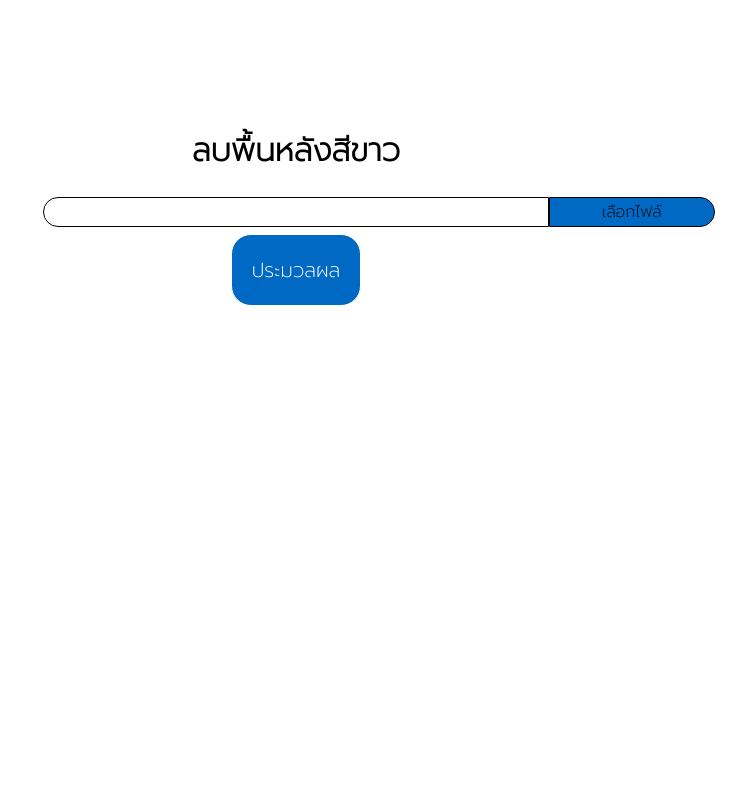
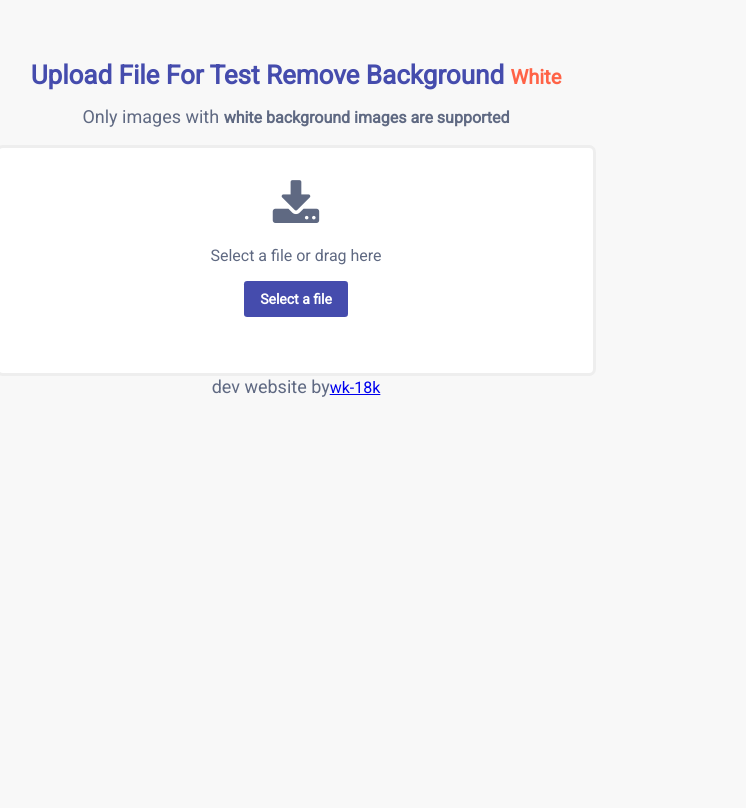
Before and after one commit to watchakorn-18k/Web-Remove-background-White, a Flask app: page / in a window 1280 px wide. Shown: the whole page, without its empty margins (344-1090 px from the left). Before the commit the page ends 305 px from the top, so only its background shows below. Run offline with Flask 2, Linux system fonts and the light colour scheme; some libraries are stand-ins or nearby versions.

Commit message:
Update UI website

```diff
--- a/app.py
+++ b/app.py
@@ -40,13 +40,6 @@ def removeImg(ImgOrinal):
     cv2.imwrite('static/test1.png', result)
     shutil.rmtree('upload')
     os.makedirs('upload')
-    # # display result, though it won't show transparency
-    # cv2.imshow("INPUT", img)
-    # cv2.imshow("GRAY", gray)
-    # cv2.imshow("MASK", mask)
-    # cv2.imshow("RESULT", result)
-    # cv2.waitKey(0)
-    # cv2.destroyAllWindows()
 
 UPLOAD_FOLDER = './upload'
 
@@ -57,9 +50,9 @@ app.config['UPLOAD_FOLDER'] = UPLOAD_FOLDER
 def upload_file():
     try:
         if request.method == 'POST':
-            if 'file1' not in request.files:
+            if 'fileUpload' not in request.files:
                 return 'there is no file1 in form!'
-            file1 = request.files['file1']
+            file1 = request.files['fileUpload']
             path = os.path.join(app.config['UPLOAD_FOLDER'], file1.filename)
             file1.save(path)
             removeImg(path)
--- /dev/null
+++ b/static/index.css
@@ -0,0 +1,207 @@
+@import url(https://maxcdn.bootstrapcdn.com/font-awesome/4.5.0/css/font-awesome.min.css);
+@import url("https://fonts.googleapis.com/css?family=Roboto");
+
+
+html,
+body,
+* {
+  box-sizing: border-box;
+  font-size: 16px;
+  font-family: "Roboto", sans-serif;
+}
+
+
+html,
+body {
+  height: 100%;
+  text-align: center;
+}
+
+body {
+  padding: 2rem;
+  background: #f8f8f8;
+}
+
+h2 {
+  font-family: "Roboto", sans-serif;
+  font-size: 26px;
+  line-height: 1;
+  color: #454cad;
+  margin-bottom: 0;
+}
+
+p {
+  font-family: "Roboto", sans-serif;
+  font-size: 18px;
+  color: #5f6982;
+}
+
+.uploader {
+  display: block;
+  clear: both;
+  margin: 0 auto;
+  width: 100%;
+  max-width: 600px;
+}
+.uploader label {
+  float: left;
+  clear: both;
+  width: 100%;
+  padding: 2rem 1.5rem;
+  text-align: center;
+  background: #fff;
+  border-radius: 7px;
+  border: 3px solid #eee;
+  transition: all 0.2s ease;
+  -webkit-user-select: none;
+     -moz-user-select: none;
+      -ms-user-select: none;
+          user-select: none;
+}
+.uploader label:hover {
+  border-color: #454cad;
+}
+.uploader label.hover {
+  border: 3px solid #454cad;
+  box-shadow: inset 0 0 0 6px #eee;
+}
+.uploader label.hover #start i.fa {
+  transform: scale(0.8);
+  opacity: 0.3;
+}
+.uploader #start {
+  float: left;
+  clear: both;
+  width: 100%;
+}
+.uploader #start.hidden {
+  display: none;
+}
+.uploader #start i.fa {
+  font-size: 50px;
+  margin-bottom: 1rem;
+  transition: all 0.2s ease-in-out;
+}
+.uploader #response {
+  float: left;
+  clear: both;
+  width: 100%;
+}
+.uploader #response.hidden {
+  display: none;
+}
+.uploader #response #messages {
+  margin-bottom: 0.5rem;
+}
+.uploader #file-image {
+  display: inline;
+  margin: 0 auto 0.5rem auto;
+  width: auto;
+  height: auto;
+  max-width: 180px;
+}
+.uploader #file-image.hidden {
+  display: none;
+}
+.uploader #notimage {
+  display: block;
+  float: left;
+  clear: both;
+  width: 100%;
+}
+.uploader #notimage.hidden {
+  display: none;
+}
+.uploader progress,
+.uploader .progress {
+  display: inline;
+  clear: both;
+  margin: 0 auto;
+  width: 100%;
+  max-width: 180px;
+  height: 8px;
+  border: 0;
+  border-radius: 4px;
+  background-color: #eee;
+  overflow: hidden;
+}
+.uploader .progress[value]::-webkit-progress-bar {
+  border-radius: 4px;
+  background-color: #eee;
+}
+.uploader .progress[value]::-webkit-progress-value {
+  background: linear-gradient(to right, #393f90 0%, #454cad 50%);
+  border-radius: 4px;
+}
+.uploader .progress[value]::-moz-progress-bar {
+  background: linear-gradient(to right, #393f90 0%, #454cad 50%);
+  border-radius: 4px;
+}
+.uploader input[type=file] {
+  display: none;
+}
+.uploader div {
+  margin: 0 0 0.5rem 0;
+  color: #5f6982;
+}
+.uploader .btn {
+  display: inline-block;
+  margin: 0.5rem 0.5rem 1rem 0.5rem;
+  clear: both;
+  font-family: inherit;
+  font-weight: 700;
+  font-size: 14px;
+  text-decoration: none;
+  text-transform: initial;
+  border: none;
+  border-radius: 0.2rem;
+  outline: none;
+  padding: 0 1rem;
+  height: 36px;
+  line-height: 36px;
+  color: #fff;
+  transition: all 0.2s ease-in-out;
+  box-sizing: border-box;
+  background: #454cad;
+  border-color: #454cad;
+  cursor: pointer;
+}
+
+.labels {
+    float: left;
+    clear: both;
+    width: 100%;
+    padding: 2rem 1.5rem;
+    text-align: center;
+    background: #393f90;
+    border-radius: 7px;
+    border: 3px solid #eee;
+    transition: all 0.2s ease;
+    -webkit-user-select: none;
+       -moz-user-select: none;
+        -ms-user-select: none;
+            user-select: none;
+  }
+
+  .btn-back {
+    display: inline-block;
+    margin: 0.5rem 0.5rem 1rem 0.5rem;
+    clear: both;
+    font-family: inherit;
+    font-weight: 700;
+    font-size: 14px;
+    text-decoration: none;
+    text-transform: initial;
+    border: none;
+    border-radius: 0.2rem;
+    outline: none;
+    padding: 0 1rem;
+    height: 36px;
+    line-height: 36px;
+    color: #454cad;
+    transition: all 0.2s ease-in-out;
+    box-sizing: border-box;
+    background: #ffffff;
+    border-color: #454cad;
+    cursor: pointer;
+  }
--- /dev/null
+++ b/static/index.js
@@ -0,0 +1,142 @@
+// File Upload
+//
+function ekUpload(){
+    function Init() {
+
+      console.log("Upload Initialised");
+
+      var fileSelect    = document.getElementById('file-upload'),
+          fileDrag      = document.getElementById('file-drag'),
+          submitButton  = document.getElementById('submit-button');
+
+      fileSelect.addEventListener('change', fileSelectHandler, false);
+
+      // Is XHR2 available?
+      var xhr = new XMLHttpRequest();
+      if (xhr.upload) {
+        // File Drop
+        fileDrag.addEventListener('dragover', fileDragHover, false);
+        fileDrag.addEventListener('dragleave', fileDragHover, false);
+        fileDrag.addEventListener('drop', fileSelectHandler, false);
+      }
+    }
+
+    function fileDragHover(e) {
+      var fileDrag = document.getElementById('file-drag');
+
+      e.stopPropagation();
+      e.preventDefault();
+
+      fileDrag.className = (e.type === 'dragover' ? 'hover' : 'modal-body file-upload');
+    }
+
+    function fileSelectHandler(e) {
+      // Fetch FileList object
+      var files = e.target.files || e.dataTransfer.files;
+
+      // Cancel event and hover styling
+      fileDragHover(e);
+
+      // Process all File objects
+      for (var i = 0, f; f = files[i]; i++) {
+        parseFile(f);
+        uploadFile(f);
+      }
+    }
+
+    // Output
+    function output(msg) {
+      // Response
+      var m = document.getElementById('messages');
+      m.innerHTML = msg;
+    }
+
+    function parseFile(file) {
+
+      console.log(file.name);
+      output(
+        '<strong>' + encodeURI(file.name) + '</strong>'
+      );
+
+      // var fileType = file.type;
+      // console.log(fileType);
+      var imageName = file.name;
+
+      var isGood = (/\.(?=gif|jpg|png|jpeg)/gi).test(imageName);
+      if (isGood) {
+        document.getElementById('start').classList.add("hidden");
+        document.getElementById('response').classList.remove("hidden");
+        document.getElementById('notimage').classList.add("hidden");
+        // Thumbnail Preview
+        document.getElementById('file-image').classList.remove("hidden");
+        document.getElementById('file-image').src = URL.createObjectURL(file);
+      }
+      else {
+        document.getElementById('file-image').classList.add("hidden");
+        document.getElementById('notimage').classList.remove("hidden");
+        document.getElementById('start').classList.remove("hidden");
+        document.getElementById('response').classList.add("hidden");
+        document.getElementById("file-upload-form").reset();
+      }
+    }
+
+    function setProgressMaxValue(e) {
+      var pBar = document.getElementById('file-progress');
+
+      if (e.lengthComputable) {
+        pBar.max = e.total;
+      }
+    }
+
+    function updateFileProgress(e) {
+      var pBar = document.getElementById('file-progress');
+
+      if (e.lengthComputable) {
+        pBar.value = e.loaded;
+      }
+    }
+
+    function uploadFile(file) {
+
+      var xhr = new XMLHttpRequest(),
+        fileInput = document.getElementById('class-roster-file'),
+        pBar = document.getElementById('file-progress'),
+        fileSizeLimit = 1024; // In MB
+      if (xhr.upload) {
+        // Check if file is less than x MB
+        if (file.size <= fileSizeLimit * 1024 * 1024) {
+          // Progress bar
+          pBar.style.display = 'inline';
+          xhr.upload.addEventListener('loadstart', setProgressMaxValue, false);
+          xhr.upload.addEventListener('progress', updateFileProgress, false);
+
+          // File received / failed
+          xhr.onreadystatechange = function(e) {
+            if (xhr.readyState == 4) {
+              // Everything is good!
+
+              // progress.className = (xhr.status == 200 ? "success" : "failure");
+              // document.location.reload(true);
+            }
+          };
+
+          // Start upload
+          xhr.open('POST', document.getElementById('file-upload-form').action, true);
+          xhr.setRequestHeader('X-File-Name', file.name);
+          xhr.setRequestHeader('X-File-Size', file.size);
+          xhr.setRequestHeader('Content-Type', 'multipart/form-data');
+          xhr.send(file);
+        } else {
+          output('Please upload a smaller file (< ' + fileSizeLimit + ' MB).');
+        }
+      }
+    }
+
+    // Check for the various File API support.
+    if (window.File && window.FileList && window.FileReader) {
+      Init();
+    } else {
+      document.getElementById('file-drag').style.display = 'none';
+    }
+  }
+  ekUpload();
--- a/templates/index.html
+++ b/templates/index.html
@@ -5,83 +5,35 @@
     <meta charset="UTF-8">
     <meta http-equiv="X-UA-Compatible" content="IE=edge">
     <meta name="viewport" content="width=device-width, initial-scale=1.0">
-    <title>Test</title>
-    <style>
-        @import url('https://fonts.googleapis.com/css2?family=Prompt:wght@200&display=swap');
-
-        * {
-            font-family: 'Prompt', sans-serif;
-        }
-
-        .inputfile-box {
-            position: relative;
-        }
-
-        .inputfile {
-            display: none;
-        }
-
-        .container {
-            display: inline-block;
-            width: 100%;
-        }
-
-        .file-box {
-            display: inline-block;
-            width: 40%;
-            border: 1px solid;
-            padding: 5px 0px 5px 5px;
-            box-sizing: border-box;
-            height: calc(2rem - 2px);
-            border-radius: 20px 0 0 20px;
-        }
-
-        .file-button {
-            background: #0069c4;
-            padding: 2px;
-            position: absolute;
-            border: 1px solid;
-            width: 10rem;
-            border-radius: 0 20px 20px 0;
-
-        }
-
-        #process {
-            color: #fff;
-            font-size: 20px;
-            background: #0069c4;
-            padding: 20px;
-            border: 1px solid;
-            border-radius: 20px;
-        }
-    </style>
+    <link rel="icon" href="../static/icon.png" type="image/icon type">
+    <link rel="stylesheet" href="../static/index.css">
+    <title>Remove Background White</title>
 </head>
 
 <body>
-    <center style="margin: 10% 0;">
-        <h1>ลบพื้นหลังสีขาว</h1>
-        <form method="post" enctype="multipart/form-data">
-            <div class="inputfile-box">
-                <input type="file" id="file" name="file1" class="inputfile" onchange='uploadFile(this)'>
-                <label for="file">
-                    <span id="file-name" class="file-box"></span>
-                    <span class="file-button">
-                        <i class="fa fa-upload" aria-hidden="true"></i>
-                        เลือกไฟล์
-                    </span>
-                </label>
+    <h2>Upload File For Test Remove Background <span style="color:tomato;font-size:20px">White</span></h2>
+    <p class="lead">Only images with <b> white background images are supported</b></p>
+    <form method="post" enctype="multipart/form-data" id="file-upload-form" class="uploader">
+        <input id="file-upload" type="file" name="fileUpload" accept="image/*" />
+
+        <label for="file-upload" id="file-drag">
+            <img id="file-image" src="#" alt="Preview" class="hidden">
+            <div id="start">
+                <i class="fa fa-download" aria-hidden="true"></i>
+                <div>Select a file or drag here</div>
+                <div id="notimage" class="hidden">Please select an image</div>
+                <span id="file-upload-btn" class="btn btn-primary">Select a file</span>
+            </div>
+            <div id="response" class="hidden">
+                <div id="messages"></div>
+                <button class="btn btn-primary" type="submit">Process Image</button>
             </div>
 
-            <button type="submit" id="process">ประมวลผล</button>
 
-        </form>
-    </center>
-
-    <script>
-        const uploadFile = (target) => {
-            document.getElementById("file-name").innerHTML = target.files[0].name;
-        }
-    </script>
+        </label>
+        <p class="lead">dev website by<a href="https://github.com/watchakorn-18k" target="_blank">wk-18k </a></p>
+    </form>
+    <script src="../static/index.js"></script>
 </body>
 
 </html>
```
Also changed, not shown: templates/showImg.html (+15 -17 lines), README.md, static/icon.png (added), static/test1.png.
